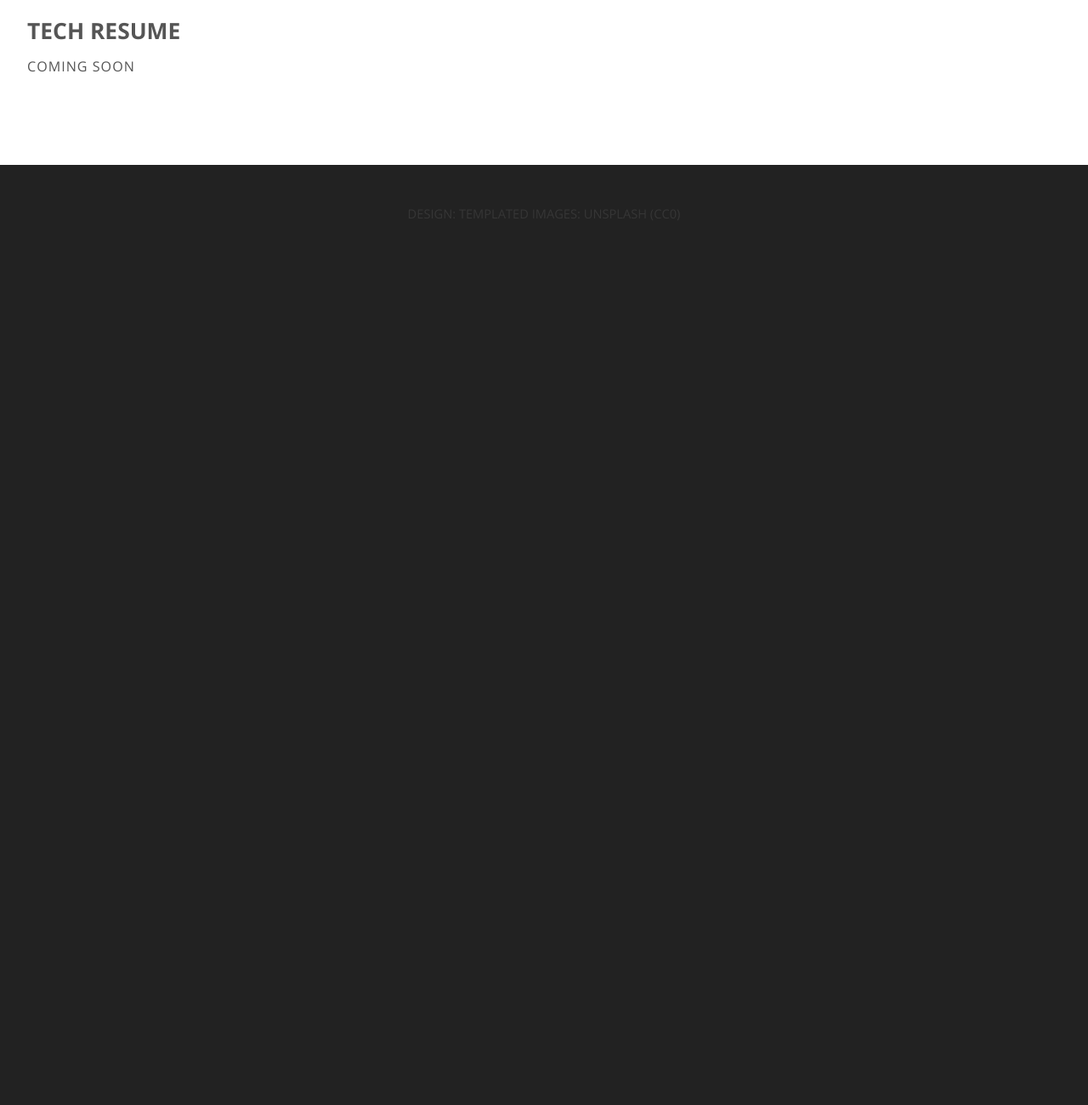
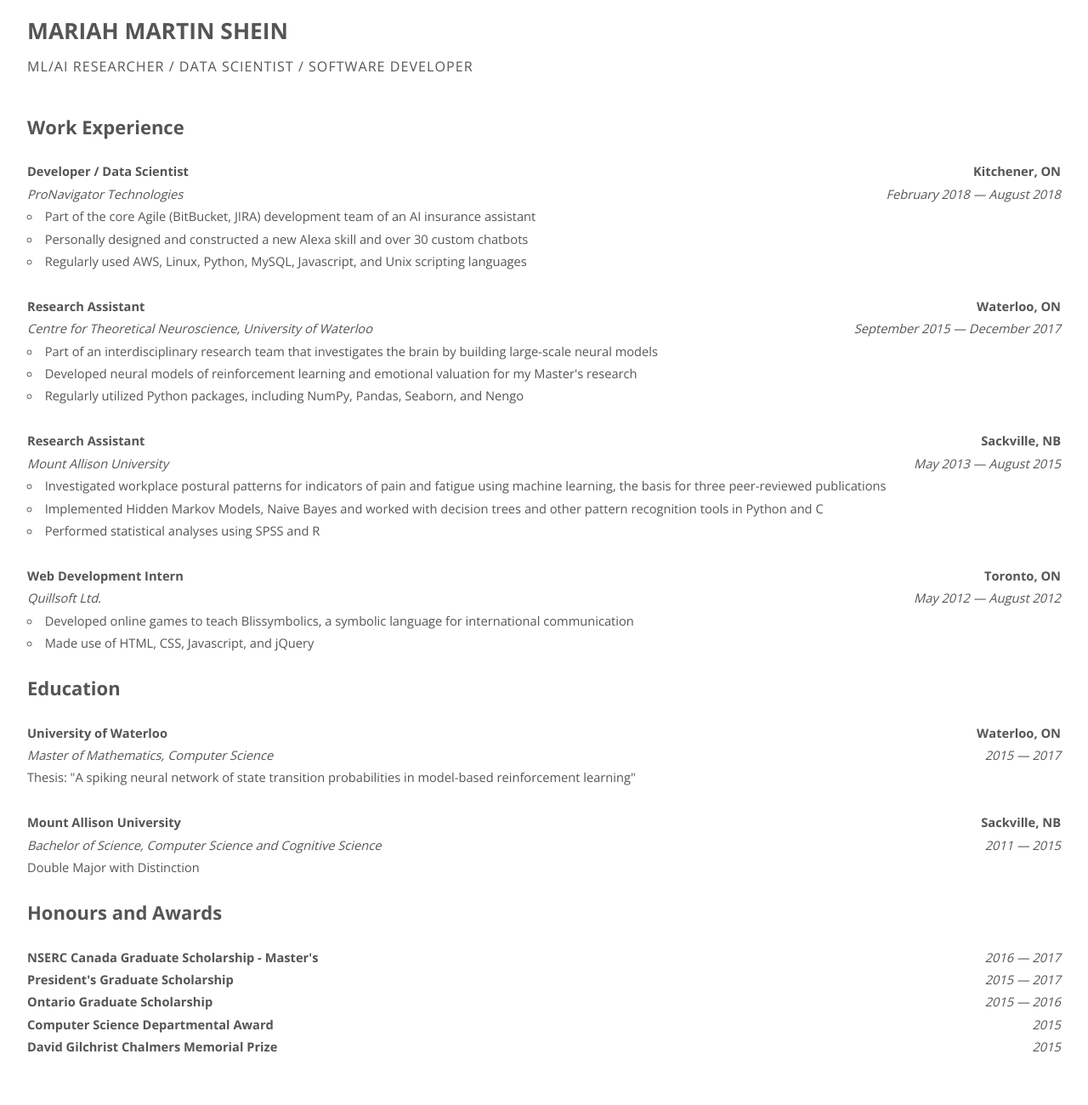
Before and after one commit to memarsh/website, a plain HTML site: page tech-resume.html in a window 1280 px wide. Shown: the part 80-1380 px from the top of the page at 85% size. Before the commit the page ends 800 px from the top, so only its background shows below. Drawn offline with nearby package versions, Linux system fonts and the light colour scheme.

Commit message:
tech resume updates

```diff
--- a/css/style.css
+++ b/css/style.css
@@ -49,6 +49,11 @@
 
 	p, ul, ol, dl, table, blockquote {
 		margin: 0 0 2em 0;
+	}
+
+	p, ul {
+    padding: 0;
+    margin: 0;
 	}
 
 	p {
@@ -252,6 +257,11 @@
 		margin: 0;
 		padding: 0;
 		list-style: none;
+	}
+
+	ul.resume {
+  		list-style-type: circle;
+  		list-style-position: inside;
 	}
 
 		ul.default li {
--- a/tech-resume.html
+++ b/tech-resume.html
@@ -6,7 +6,7 @@
 -->
 <html>
 	<head>
-		<title>Teaching Resume</title>
+		<title>Tech Resume</title>
 		<meta http-equiv="content-type" content="text/html; charset=utf-8" />
 		<meta name="description" content="" />
 		<meta name="keywords" content="" />
@@ -61,10 +61,91 @@
 				<div id="content" class="container">
 					<section>
 						<header class="major">
-							<h2>Tech Resume</h2>
-							<span class="byline">Coming soon</span>
+							<h2>Mariah Martin Shein</h2>
+							<span class="byline">ML/AI Researcher / Data Scientist / Software Developer</span>
 						</header>
 					</section>
+					<section>
+
+						<header>
+							<h2>Work Experience</h4>
+						</header>
+						<br>
+						<p style="text-align:left;"><strong>Developer / Data Scientist</strong><span style="float:right;"><strong>Kitchener, ON</strong></span><br>
+						<span style="text-align:left;"><em>ProNavigator Technologies</em></span><span style="float:right;"><em>February 2018 &mdash; August 2018</em></span>
+						<ul class="resume">
+							<li>Part of the core Agile (BitBucket, JIRA) development team of an AI insurance assistant</li>
+							<li>Personally designed and constructed a new Alexa skill and over 30 custom chatbots</li>
+							<li>Regularly used AWS, Linux, Python, MySQL, Javascript, and Unix scripting languages</li>
+						</ul>
+						</p>
+						<br>
+						<p style="text-align:left;"><strong>Research Assistant</strong><span style="float:right;"><strong>Waterloo, ON</strong></span><br>
+						<span style="text-align:left;"><em>Centre for Theoretical Neuroscience, University of Waterloo</em></span><span style="float:right;"><em>September 2015 &mdash; December 2017</em></span>
+						<ul class="resume">
+							<li>Part of an interdisciplinary research team that investigates the brain by building large-scale neural models </li>
+							<li>Developed neural models of reinforcement learning and emotional valuation for my Master's research</li>
+							<li>Regularly utilized Python packages, including NumPy, Pandas, Seaborn, and Nengo</li>
+						</ul>
+						</p>
+
+						<br>
+						<p style="text-align:left;"><strong>Research Assistant</strong><span style="float:right;"><strong>Sackville, NB</strong></span><br>
+						<span style="text-align:left;"><em>Mount Allison University</em></span><span style="float:right;"><em>May 2013 &mdash; August 2015</em></span>
+						<ul class="resume">
+							<li>Investigated workplace postural patterns for indicators of pain and fatigue using machine learning, the basis for three peer-reviewed publications</li>
+							<li>Implemented Hidden Markov Models, Naive Bayes and worked with decision trees and other pattern recognition tools in Python and C</li>
+							<li>Performed statistical analyses using SPSS and R</li>
+						</ul>
+						</p>
+
+						<br>
+						<p style="text-align:left;"><strong>Web Development Intern</strong><span style="float:right;"><strong>Toronto, ON</strong></span><br>
+						<span style="text-align:left;"><em>Quillsoft Ltd.</em></span><span style="float:right;"><em>May 2012 &mdash; August 2012</em></span>
+						<ul class="resume">
+							<li>Developed online games to teach Blissymbolics, a symbolic language for international communication</li>
+							<li>Made use of HTML, CSS, Javascript, and jQuery</li>
+						</ul>
+						</p>
+
+					</section>
+<br>
+
+					<section>
+						<header>
+							<h2>Education</h4>
+						</header>
+						<br>
+						<p style="text-align:left;"><strong>University of Waterloo</strong><span style="float:right;"><strong>Waterloo, ON</strong></span><br>
+						<span style="text-align:left;"><em>Master of Mathematics, Computer Science</em></span><span style="float:right;"><em>2015 &mdash; 2017</em></span>
+						<br>
+						Thesis: "A spiking neural network of state transition probabilities in model-based reinforcement learning"
+						</p>
+						<br>
+
+						<p style="text-align:left;"><strong>Mount Allison University</strong><span style="float:right;"><strong>Sackville, NB</strong></span><br>
+						<span style="text-align:left;"><em>Bachelor of Science, Computer Science and Cognitive Science</em></span><span style="float:right;"><em>2011 &mdash; 2015</em></span>
+						<br>
+						Double Major with Distinction
+						</p>
+						<br>
+
+					</section>
+					<section>
+						<header>
+							<h2>Honours and Awards</h4>
+						</header>
+						<br>
+						<p style="text-align:left;"><strong>NSERC Canada Graduate Scholarship - Master's</strong><span style="float:right;"><em>2016 &mdash; 2017</em></span><br>
+						</p>
+						<p style="text-align:left;"><strong>President's Graduate Scholarship</strong><span style="float:right;"><em>2015 &mdash; 2017</em></span><br>
+						</p>
+						<p style="text-align:left;"><strong>Ontario Graduate Scholarship</strong><span style="float:right;"><em>2015 &mdash; 2016</em></span><br>
+						</p>
+						<p style="text-align:left;"><strong>Computer Science Departmental Award</strong><span style="float:right;"><em>2015</em></span><br>
+						</p>
+						<p style="text-align:left;"><strong>David Gilchrist Chalmers Memorial Prize</strong><span style="float:right;"><em>2015</em></span><br>
+						</p>
 				</div>
 			</div>
 
```
Also changed, not shown: 1 other file.
